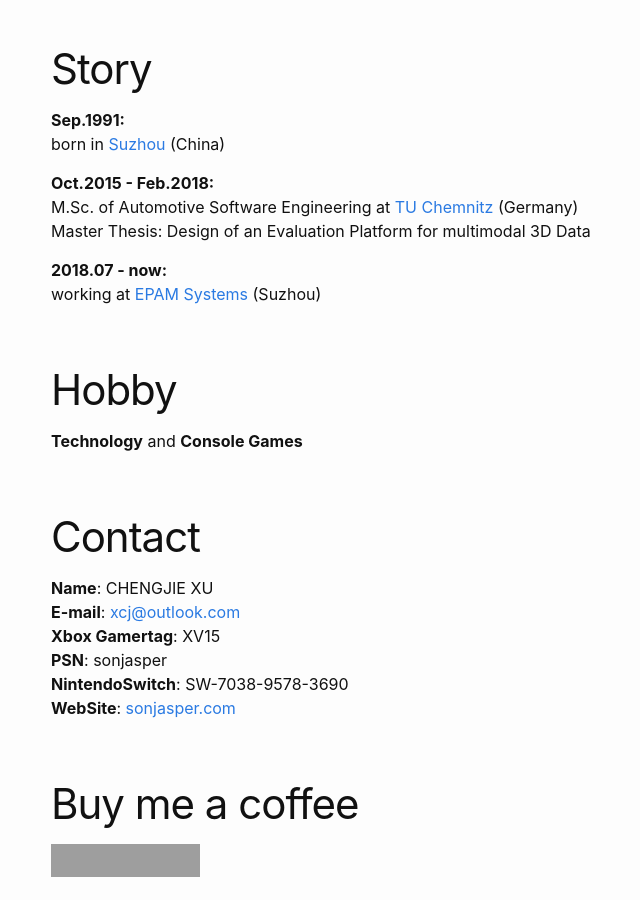
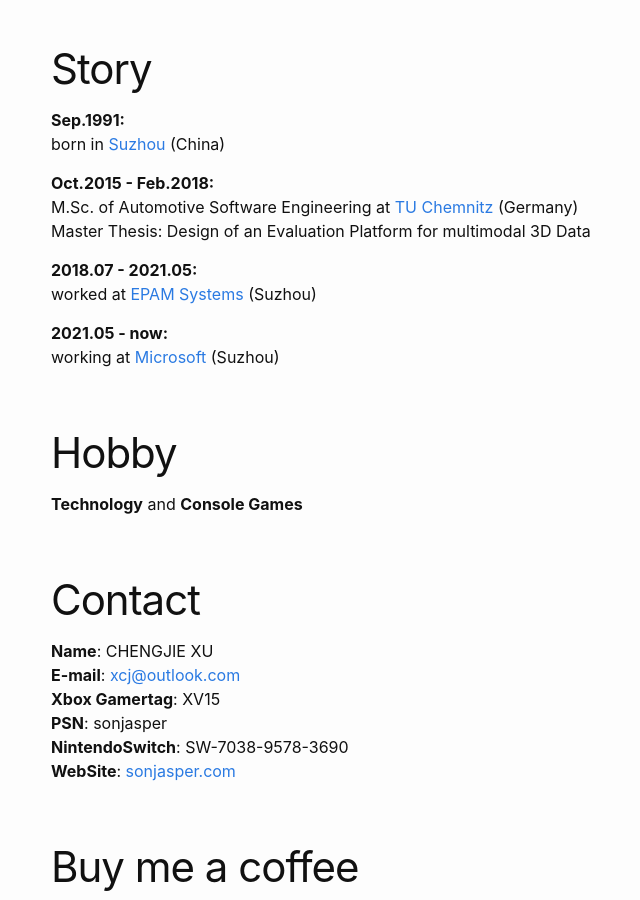
Before and after one commit to eugene2candy/blog, a Jekyll site: the page built from about.md, in a window 1280 px wide and 900 px high, scrolled down 379 px, cut to the strip 0-900 px from the top of the window. Shown: the whole strip, without its empty margins (219-859 px from the left). Built offline with Jekyll 4.4.1, drawn with Linux system fonts in a browser that asks for light colours; grey boxes are pictures that could not be loaded.

Commit message:
update about me

```diff
--- a/Gemfile
+++ b/Gemfile
@@ -3,6 +3,8 @@
 source "https://rubygems.org"
 gemspec
 
+gem 'wdm', '>= 0.1.0' if Gem.win_platform?
 gem "jekyll", ENV["JEKYLL_VERSION"] if ENV["JEKYLL_VERSION"]
 gem "kramdown-parser-gfm" if ENV["JEKYLL_VERSION"] == "~> 3.9"
 gem "jekyll-paginate"
+gem "webrick"
--- a/about.md
+++ b/about.md
@@ -17,9 +17,11 @@ born in [Suzhou](https://en.wikipedia.org/wiki/Suzhou) (China)
 M\.Sc\. of Automotive Software Engineering at [TU Chemnitz](https://www.tu-chemnitz.de/) (Germany)
 Master Thesis: Design of an Evaluation Platform for multimodal 3D Data
 
-**2018.07 - now:**
-working at [EPAM Systems](https://www.epam.com/) (Suzhou)
+**2018.07 - 2021.05:**
+worked at [EPAM Systems](https://www.epam.com/) (Suzhou)
 
+**2021.05 - now:**
+working at [Microsoft](https://www.microsoft.com/en-us/ard/contactus) (Suzhou)
 # Hobby
 
 **Technology**
```
